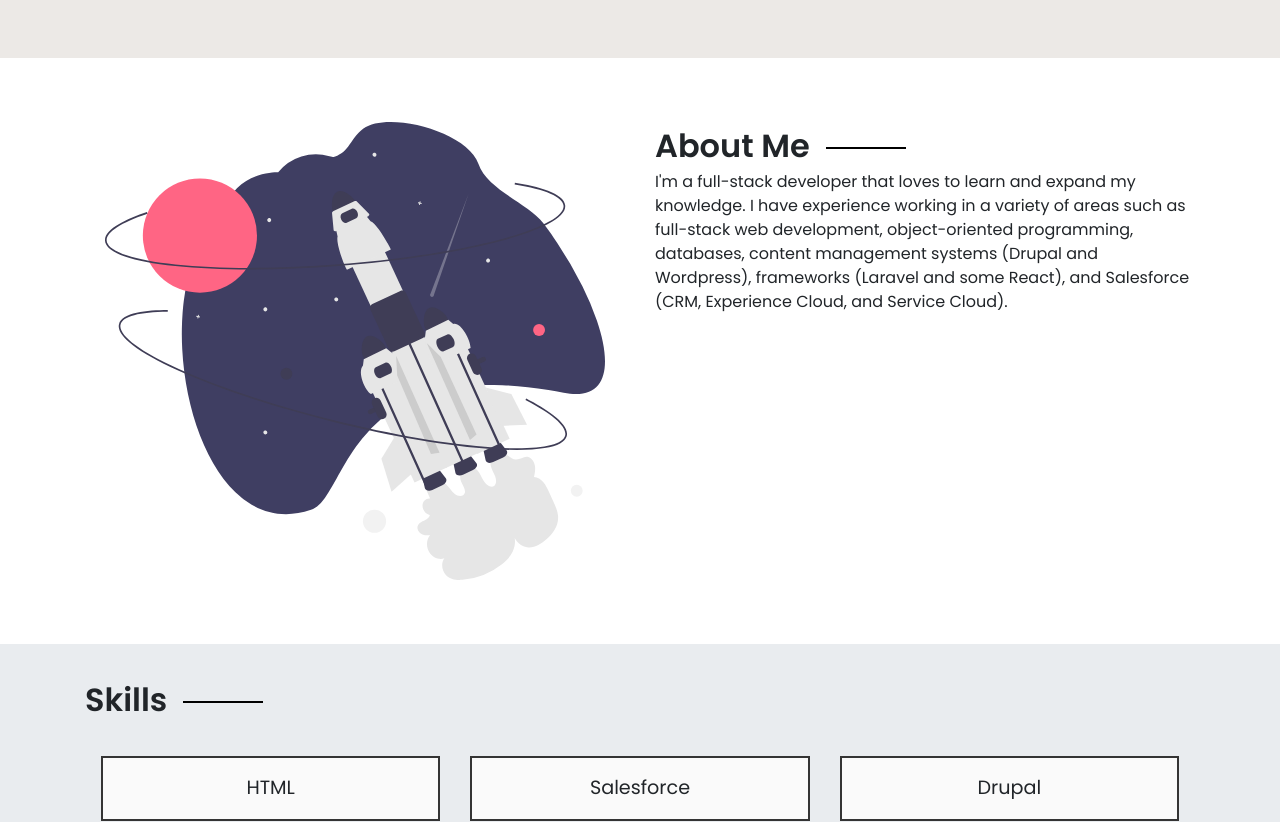
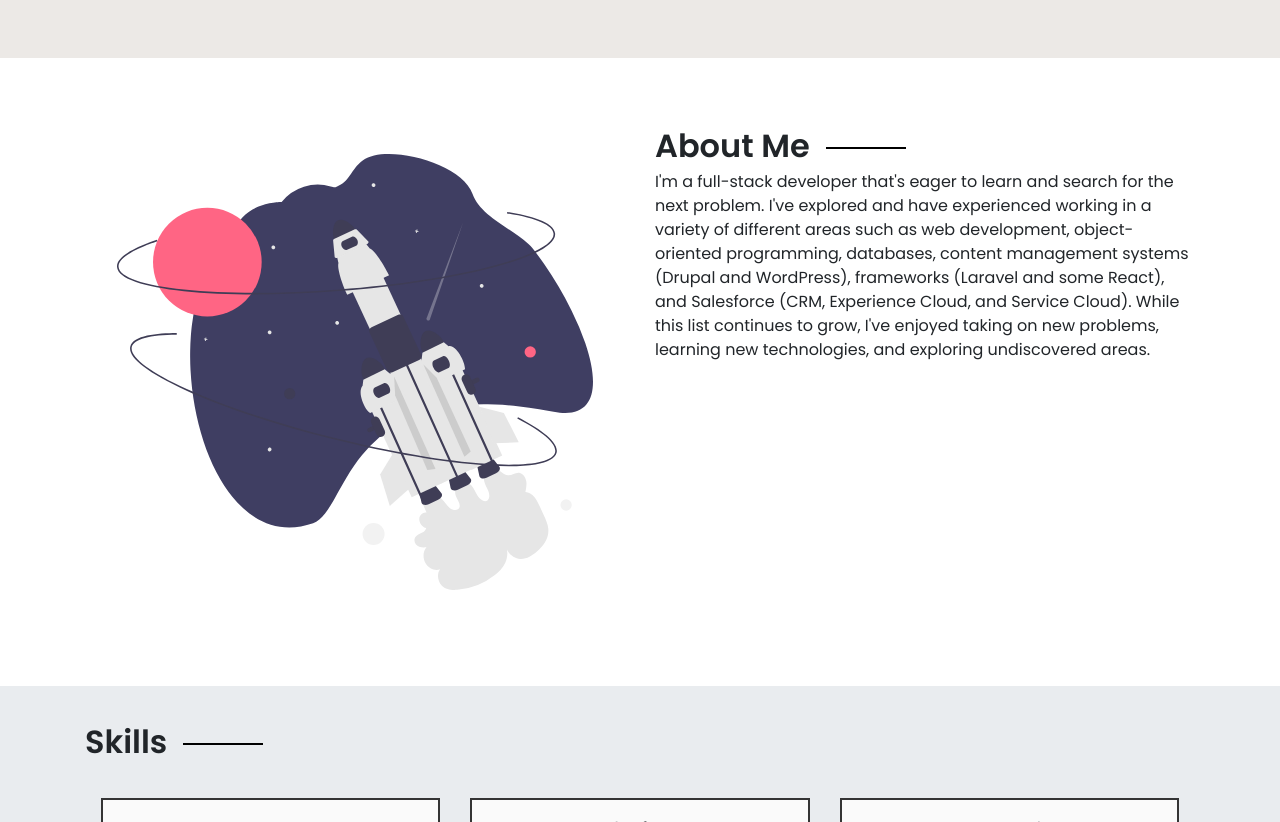
Before and after one commit to BrandonMok/react-personal-website, a React (Create React App) app: page / in a window 1280 px wide. Shown: the part 520-1342 px from the top of the page. Built offline with nearby package versions, Linux system fonts and the light colour scheme.

Commit message:
content changes and padding change

```diff
--- a/src/App.scss
+++ b/src/App.scss
@@ -296,14 +296,15 @@ $heading-small: 1.5rem;
       display: block;
 
       &__image-container {
-         img {
-          width:100%;
-          height:auto;
-          max-width:500px;
-          margin-left:auto;
-          margin-right:auto;
-          display:block;
-         }
+        padding: 2rem;
+
+        img {
+        display:block;
+        width: 100%;
+        height:auto;
+        max-width:500px;
+        margin: 0 auto;
+        }
       }
     }
   }
--- a/src/components/about.js
+++ b/src/components/about.js
@@ -15,10 +15,13 @@ const About = () => {
                     <div className='col-12 col-md-6 aboutme__content-col'>
                         <SectionTitle title="About Me" />
                         <div className='aboutme__content-col__content'>
-                            I'm a full-stack developer that loves to learn and expand my knowledge.
-                            I have experience working in a variety of areas such as full-stack web development,
-                            object-oriented programming, databases, content management systems (Drupal and Wordpress),
-                            frameworks (Laravel and some React), and Salesforce (CRM, Experience Cloud, and Service Cloud).
+                            I'm a full-stack developer that's eager to learn and search for the next problem.
+                            I've explored and have experienced working in a variety of different areas
+                            such as web development, object-oriented programming, databases,
+                            content management systems (Drupal and WordPress), frameworks (Laravel and some React),
+                            and Salesforce (CRM, Experience Cloud, and Service Cloud).
+                            While this list continues to grow, I've enjoyed taking on new problems, learning new technologies,
+                            and exploring undiscovered areas.
                         </div>
                     </div>
                 </div>
--- a/src/components/banner.js
+++ b/src/components/banner.js
@@ -10,7 +10,7 @@ const Banner = () => {
                     <div className='banner__flexbox__box1__headline-content'>
                         <div className='banner__flexbox__box1__headline-content__subheadline'>Hello, I'm</div>
                         <div className='banner__flexbox__box1__headline-content__headline'>Brandon Mok</div>
-                        <div className='banner__flexbox__box1__headline-content__subheadline'>Fullstack Developer</div>
+                        <div className='banner__flexbox__box1__headline-content__subheadline'>Full-stack Developer</div>
                     </div>
                 </div>
                 <div className='banner__flexbox__box2'>
```
Also changed, not shown: src/icons/profile.png (deleted).
